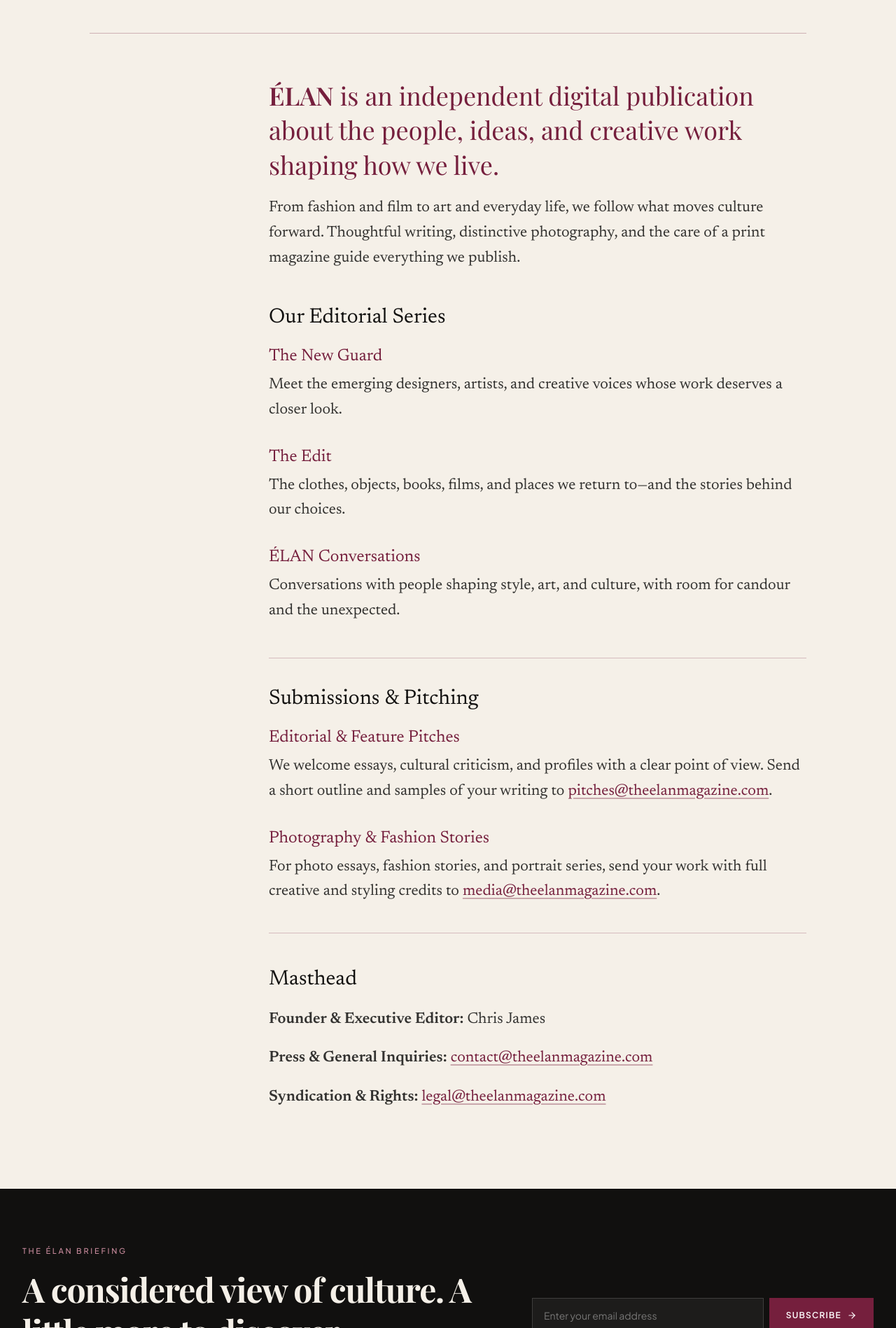
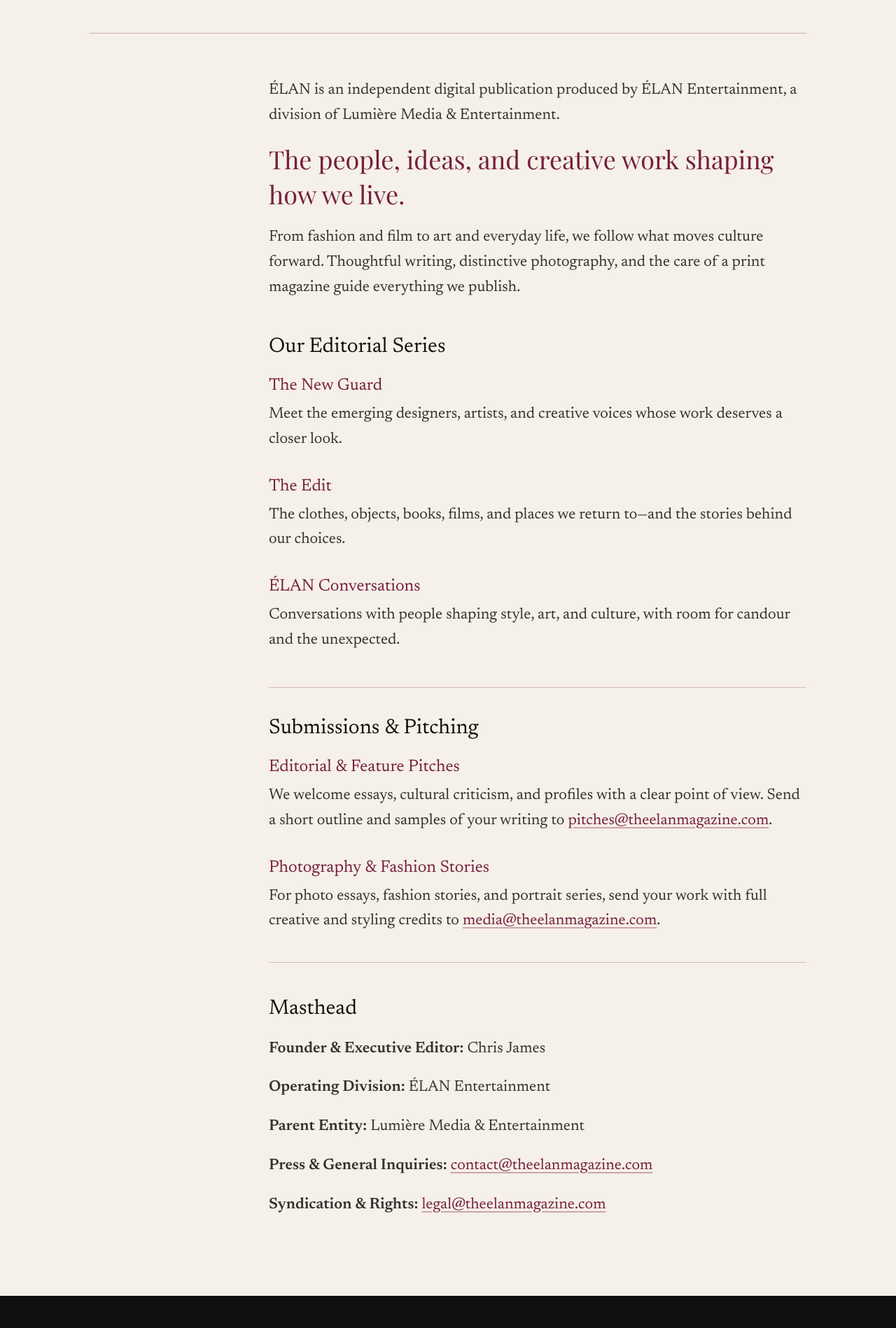
Before and after one commit to chrisjameso7/elan-magazine, a Next.js app: page /about in a window 1280 px wide. Shown: the part 722-2620 px from the top of the page at 70% size. Built offline with nearby package versions, Linux system fonts and the light colour scheme.

Commit message:
Credit Lumière parent entity across masthead and legal pages

```diff
--- a/src/app/(frontend)/about/page.tsx
+++ b/src/app/(frontend)/about/page.tsx
@@ -10,7 +10,8 @@
   return (
     <PublicationPage title="Independent by design." eyebrow="About ÉLAN">
       <section aria-label="Manifesto">
-        <p className="font-display text-3xl leading-snug text-[#751F3D] sm:text-4xl"><strong>ÉLAN</strong> is an independent digital publication about the people, ideas, and creative work shaping how we live.</p>
+        <p>ÉLAN is an independent digital publication produced by ÉLAN Entertainment, a division of Lumière Media &amp; Entertainment.</p>
+        <p className="font-display text-3xl leading-snug text-[#751F3D] sm:text-4xl">The people, ideas, and creative work shaping how we live.</p>
         <p>From fashion and film to art and everyday life, we follow what moves culture forward. Thoughtful writing, distinctive photography, and the care of a print magazine guide everything we publish.</p>
       </section>
       <section>
@@ -31,6 +32,8 @@
       <section>
         <h2>Masthead</h2>
         <p><strong>Founder &amp; Executive Editor:</strong> Chris James</p>
+        <p><strong>Operating Division:</strong> ÉLAN Entertainment</p>
+        <p><strong>Parent Entity:</strong> Lumière Media &amp; Entertainment</p>
         <p><strong>Press &amp; General Inquiries:</strong> <a href="mailto:contact@theelanmagazine.com">contact@theelanmagazine.com</a></p>
         <p><strong>Syndication &amp; Rights:</strong> <a href="mailto:legal@theelanmagazine.com">legal@theelanmagazine.com</a></p>
       </section>
--- a/src/app/(frontend)/privacy/page.tsx
+++ b/src/app/(frontend)/privacy/page.tsx
@@ -11,11 +11,12 @@
     <PublicationPage title="Privacy Policy" eyebrow="ÉLAN / Publication policies" dated updated>
       <section aria-label="Publication details" className="border-b border-[#751F3D]/25 pb-8">
         <p><strong>Publication:</strong> ÉLAN (theelanmagazine.com)</p>
-        <p><strong>Operating Entity:</strong> ÉLAN Entertainment</p>
+        <p><strong>Operating Division:</strong> ÉLAN Entertainment</p>
+        <p><strong>Parent Entity:</strong> Lumière Media &amp; Entertainment</p>
       </section>
       <section>
         <h2>1. Overview</h2>
-        <p>ÉLAN (&quot;we,&quot; &quot;our,&quot; or &quot;us&quot;) is an independent digital publication operated by ÉLAN Entertainment. We respect the privacy of our readers. This policy explains how we handle information when you visit theelanmagazine.com (the &quot;Site&quot;) or get in touch with us.</p>
+        <p>ÉLAN (&quot;we,&quot; &quot;our,&quot; or &quot;us&quot;) is an independent digital publication produced by ÉLAN Entertainment, a division of Lumière Media &amp; Entertainment. ÉLAN Entertainment and its parent company, Lumière Media &amp; Entertainment, are the operating controllers of the Site and its platform data. We respect the privacy of our readers. This policy explains how we handle information when you visit theelanmagazine.com (the &quot;Site&quot;) or get in touch with us.</p>
       </section>
       <section>
         <h2>2. Information We Collect</h2>
--- a/src/app/(frontend)/terms/page.tsx
+++ b/src/app/(frontend)/terms/page.tsx
@@ -11,6 +11,7 @@
     <PublicationPage title="Terms of Service" eyebrow="ÉLAN / Publication policies" dated>
       <section>
         <h2>1. Acceptance of Terms</h2>
+        <p>ÉLAN Entertainment and its parent company, Lumière Media &amp; Entertainment, are the operating controllers of the Site and its platform data. ÉLAN Entertainment is a division of Lumière Media &amp; Entertainment.</p>
         <p>By accessing or using theelanmagazine.com (the &quot;Site&quot;), you agree to be bound by these Terms of Service. If you do not agree, please discontinue use of the Site.</p>
       </section>
       <section>
--- a/src/components/layout/Footer.tsx
+++ b/src/components/layout/Footer.tsx
@@ -130,7 +130,7 @@
               </li>
               <li className="pt-2">
                 <span className="text-[10px] text-white/40 normal-case block">
-                  Published by ÉLAN Entertainment.
+                  ÉLAN is an independent digital publication produced by ÉLAN Entertainment, a division of Lumière Media &amp; Entertainment.
                 </span>
               </li>
             </ul>
```
